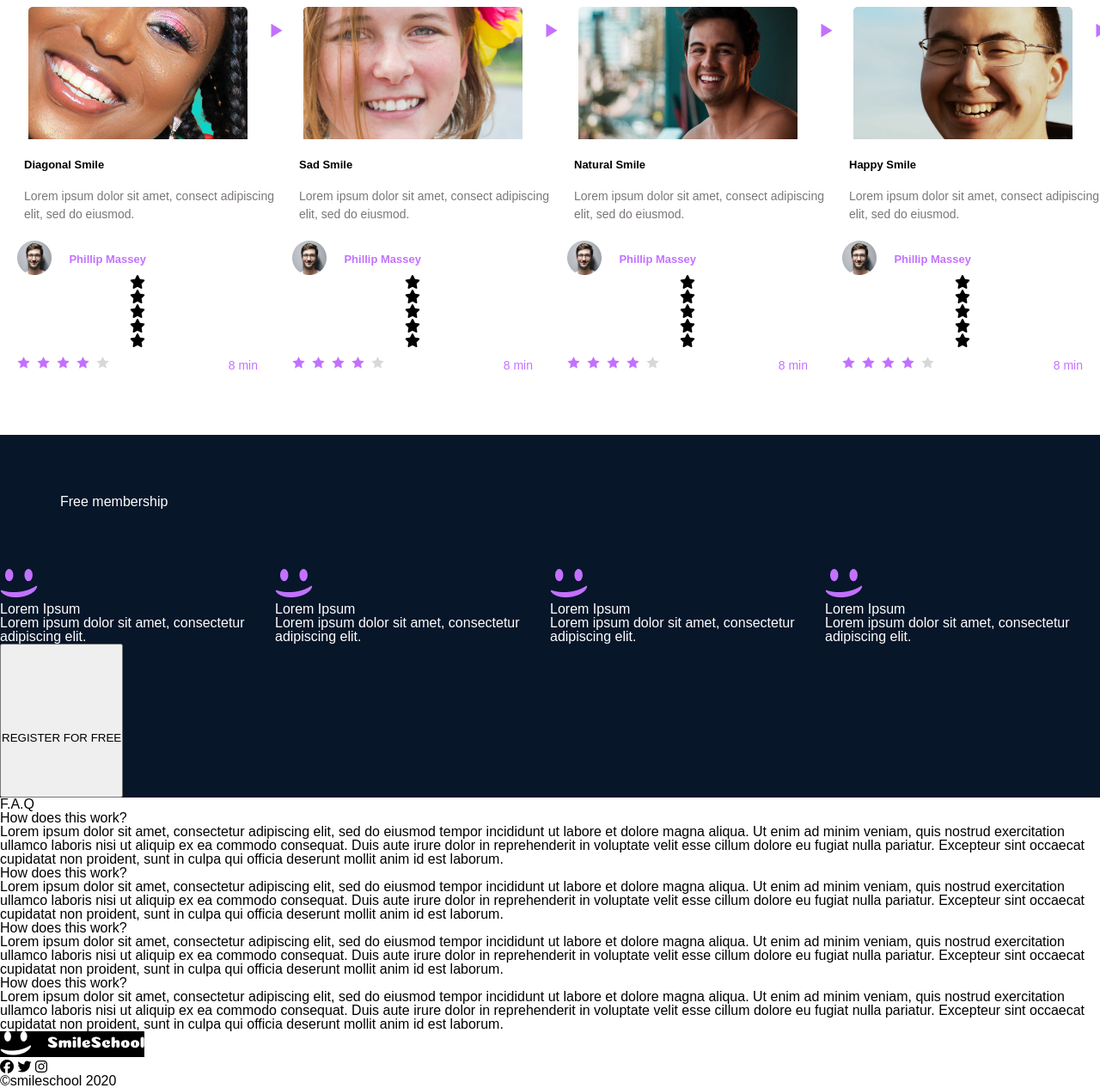
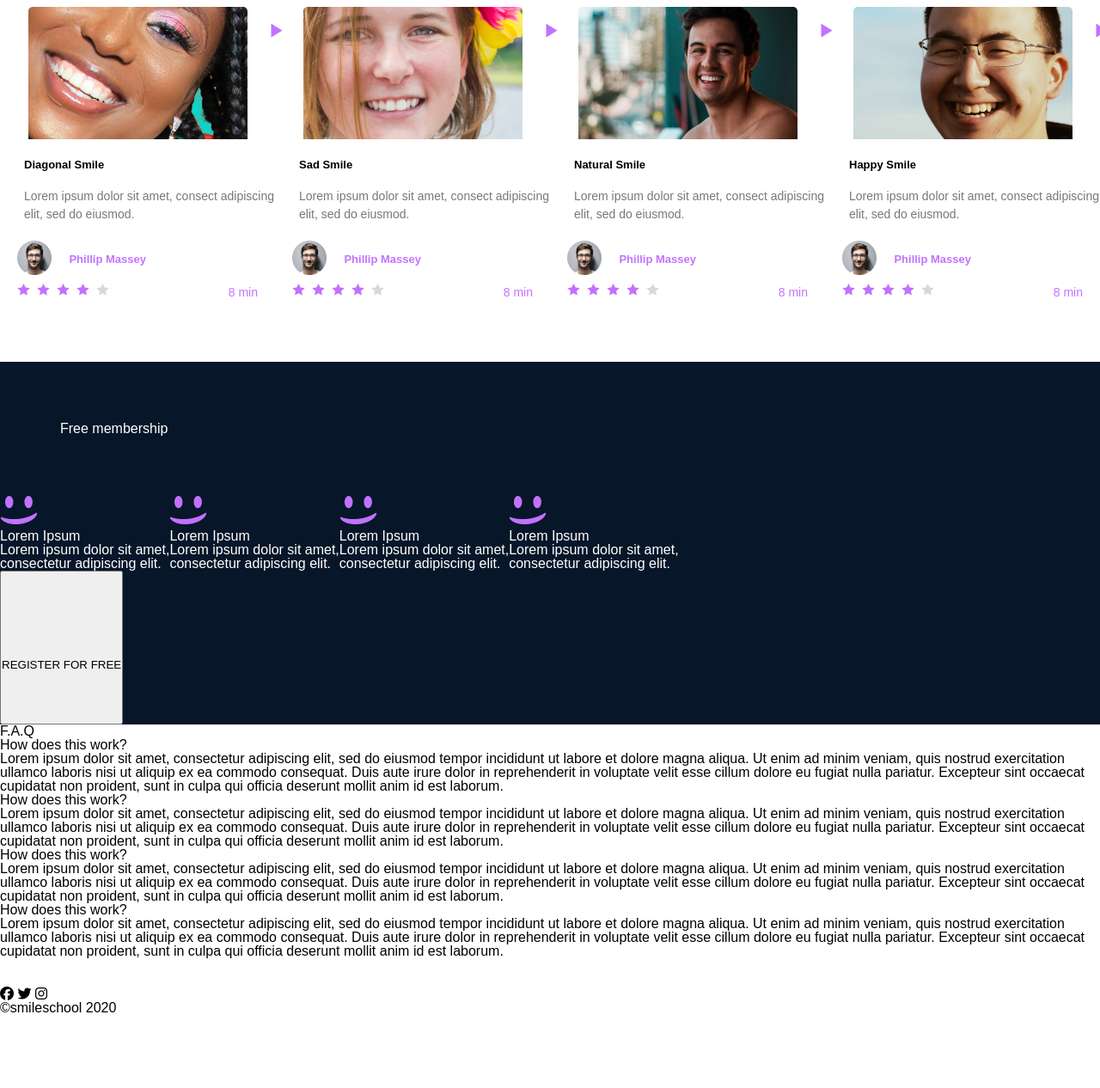
Before and after one commit to Musabe15/alx_html_css, a plain HTML site: page css_advanced/index.html in a window 1280 px wide. Shown: the part 1557-2823 px from the top of the page at 86% size. After the commit the page ends 2738 px from the top, so only its background shows below. Drawn offline with Linux system fonts and the light colour scheme.

Commit message:
feat: Added a final attributes for styling the webpage

```diff
--- a/css_advanced/index.html
+++ b/css_advanced/index.html
@@ -78,13 +78,6 @@
                         <img src="advanced.pics/1.png" alt="smile">
                         <h4>Phillip Massey</h4>
                     </div>
-                    <div>
-                        <div><i class="fa-solid fa-star"></i></div>
-                        <div><i class="fa-solid fa-star"></i></div>
-                        <div><i class="fa-solid fa-star"></i></div>
-                        <div><i class="fa-solid fa-star"></i></div>
-                        <div><i class="fa-solid fa-star"></i></div>
-                    </div>
                     <div class="rating">
                         <img src="advanced.pics/rating.png" alt="rating stars">
                         <p>8 min</p>
@@ -98,13 +91,6 @@
                     <div class="small-pic">
                         <img src="advanced.pics/1.png" alt="smile">
                         <h4>Phillip Massey</h4>
-                    </div>
-                    <div>
-                        <div><i class="fa-solid fa-star"></i></div>
-                        <div><i class="fa-solid fa-star"></i></div>
-                        <div><i class="fa-solid fa-star"></i></div>
-                        <div><i class="fa-solid fa-star"></i></div>
-                        <div><i class="fa-solid fa-star"></i></div>
                     </div>
                     <div class="rating">
                         <img src="advanced.pics/rating.png" alt="rating stars">
@@ -120,13 +106,6 @@
                         <img src="advanced.pics/1.png" alt="smile">
                         <h4>Phillip Massey</h4>
                     </div>
-                    <div>
-                        <div><i class="fa-solid fa-star"></i></div>
-                        <div><i class="fa-solid fa-star"></i></div>
-                        <div><i class="fa-solid fa-star"></i></div>
-                        <div><i class="fa-solid fa-star"></i></div>
-                        <div><i class="fa-solid fa-star"></i></div>
-                    </div>
                     <div class="rating">
                         <img src="advanced.pics/rating.png" alt="rating stars">
                         <p>8 min</p>
@@ -141,13 +120,6 @@
                         <img src="advanced.pics/1.png" alt="smile">
                         <h4>Phillip Massey</h4>
                     </div>
-                    <div class="sac">
-                        <div><i class="fa-solid fa-star"></i></div>
-                        <div><i class="fa-solid fa-star"></i></div>
-                        <div><i class="fa-solid fa-star"></i></div>
-                        <div><i class="fa-solid fa-star"></i></div>
-                        <div><i class="fa-solid fa-star"></i></div>
-                    </div>
                     <div class="rating">
                         <img src="advanced.pics/rating.png" alt="rating stars">
                         <p>8 min</p>
@@ -156,60 +128,60 @@
             </div>
         </section>
         <section class="member">
-            <h2>Free membership</h2>
+            <h2><span>Free</span> membership</h2>
             <div class="member-div">
-                <div>
+                <div class="emoji-div">
                     <img src="advanced.pics/smile.png" alt="smile emoji">
                     <h3>Lorem Ipsum</h3>
-                    <p>Lorem ipsum dolor sit amet, consectetur adipiscing elit.</p>
+                    <p>Lorem ipsum dolor sit amet,<br> consectetur adipiscing elit.</p>
                 </div>
-                <div>
+                <div class="emoji-div">
                     <img src="advanced.pics/smile.png" alt="smile emoji">
                     <h3>Lorem Ipsum</h3>
-                    <p>Lorem ipsum dolor sit amet, consectetur adipiscing elit.</p>
+                    <p>Lorem ipsum dolor sit amet,<br> consectetur adipiscing elit.</p>
                 </div>
-                <div>
+                <div class="emoji-div">
                     <img src="advanced.pics/smile.png" alt="smile emoji">
                     <h3>Lorem Ipsum</h3>
-                    <p>Lorem ipsum dolor sit amet, consectetur adipiscing elit.</p>
+                    <p>Lorem ipsum dolor sit amet,<br> consectetur adipiscing elit.</p>
                 </div>
-                <div>
+                <div class="emoji-div">
                     <img src="advanced.pics/smile.png" alt="smile emoji">
                     <h3>Lorem Ipsum</h3>
-                    <p>Lorem ipsum dolor sit amet, consectetur adipiscing elit.</p>
+                    <p>Lorem ipsum dolor sit amet,<br> consectetur adipiscing elit.</p>
                 </div>
             </div>
             <button>REGISTER FOR FREE</button>
         </section>
-        <section>
+        <section class="faq">
             <h2>F.A.Q</h2>
-            <div>
-                <div>
+            <div class="faq-div">
+                <div class="faq-container1">
                     <div>
                         <h3>How does this work?</h3>
                     </div>
-                    <div>
+                    <div class="faq-p">
                         Lorem ipsum dolor sit amet, consectetur adipiscing elit, sed do eiusmod tempor incididunt ut labore et dolore magna aliqua. Ut enim ad minim veniam, quis nostrud exercitation ullamco laboris nisi ut aliquip ex ea commodo consequat. Duis aute irure dolor in reprehenderit in voluptate velit esse cillum dolore eu fugiat nulla pariatur. Excepteur sint occaecat cupidatat non proident, sunt in culpa qui officia deserunt mollit anim id est laborum.
                     </div>
 
                     <div>
                         <h3>How does this work?</h3>
                     </div>
-                    <div>
+                    <div class="faq-p">
                         Lorem ipsum dolor sit amet, consectetur adipiscing elit, sed do eiusmod tempor incididunt ut labore et dolore magna aliqua. Ut enim ad minim veniam, quis nostrud exercitation ullamco laboris nisi ut aliquip ex ea commodo consequat. Duis aute irure dolor in reprehenderit in voluptate velit esse cillum dolore eu fugiat nulla pariatur. Excepteur sint occaecat cupidatat non proident, sunt in culpa qui officia deserunt mollit anim id est laborum.
                     </div>
                 </div>
-                <div>
+                <div class="faq-container2">
                     <div>
                         <h3>How does this work?</h3>
                     </div>
-                    <div>
+                    <div class="faq-p">
                         Lorem ipsum dolor sit amet, consectetur adipiscing elit, sed do eiusmod tempor incididunt ut labore et dolore magna aliqua. Ut enim ad minim veniam, quis nostrud exercitation ullamco laboris nisi ut aliquip ex ea commodo consequat. Duis aute irure dolor in reprehenderit in voluptate velit esse cillum dolore eu fugiat nulla pariatur. Excepteur sint occaecat cupidatat non proident, sunt in culpa qui officia deserunt mollit anim id est laborum.
                     </div>
                     <div>
                         <h3>How does this work?</h3>
                     </div>
-                    <div>
+                    <div class="faq-p">
                         Lorem ipsum dolor sit amet, consectetur adipiscing elit, sed do eiusmod tempor incididunt ut labore et dolore magna aliqua. Ut enim ad minim veniam, quis nostrud exercitation ullamco laboris nisi ut aliquip ex ea commodo consequat. Duis aute irure dolor in reprehenderit in voluptate velit esse cillum dolore eu fugiat nulla pariatur. Excepteur sint occaecat cupidatat non proident, sunt in culpa qui officia deserunt mollit anim id est laborum.
                     </div>
                 </div>
@@ -219,8 +191,8 @@
     <footer>
         <section>
             <div class="footer-div">
-                <img src="advanced.pics/logo.png" style="background-color: black;" alt="logo">
-                <div>
+                <img src="advanced.pics/logo.png" alt="logo">
+                <div class="social-media">
                     <i class="fa-brands fa-facebook"></i>
                     <i class="fa-brands fa-twitter"></i>
                     <i class="fa-brands fa-instagram"></i>
```
